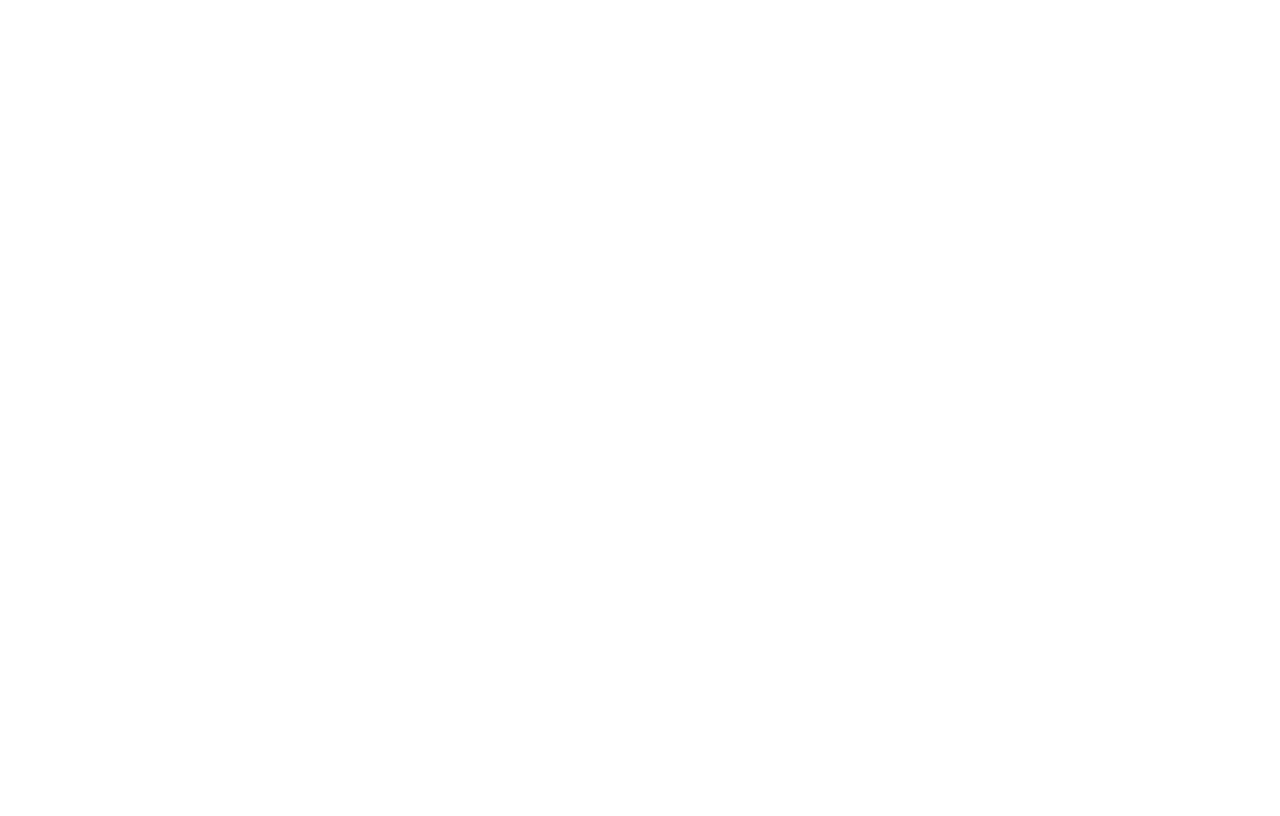
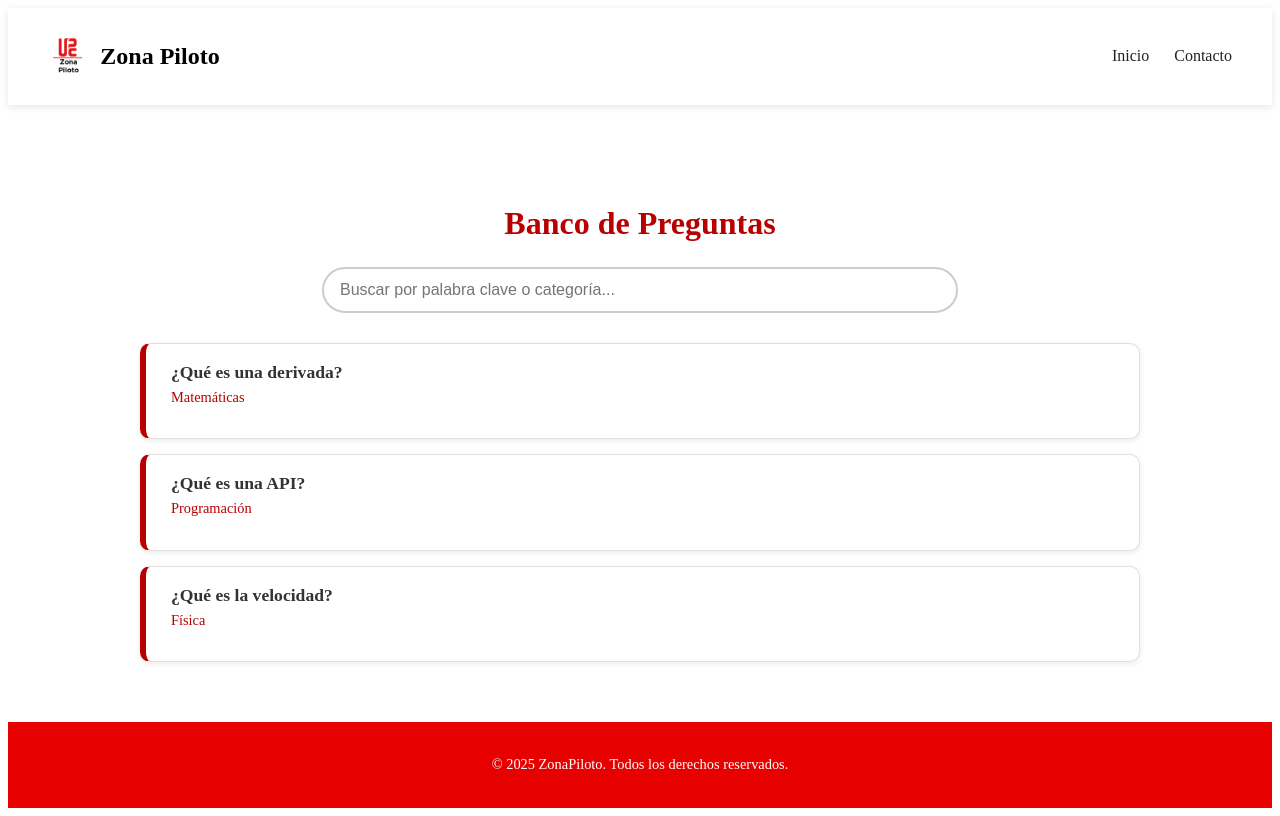
Before and after one commit to UPCLabs/zonapiloto, a React (Vite) app in the folder zonapiloto_front/: page /banco-preguntas in a window 1280 px wide. Before the commit this address had no page. Built offline with nearby package versions, Linux system fonts and the light colour scheme.

Commit message:
dm/banco_preguntas
diseño basico de la pagina del banco de preguntas. (falta conectar con el back)

```diff
--- a/zonapiloto_front/src/App.jsx
+++ b/zonapiloto_front/src/App.jsx
@@ -1,14 +1,15 @@
-import { BrowserRouter, Routes, Route } from "react-router-dom";
+import { BrowserRouter as Router, Routes, Route } from "react-router-dom";
 import Home from "./pages/Home.jsx";
-
+import BancoPreguntas from "./pages/BancoPreguntas.jsx";
 
 function App() {
   return (
-    <BrowserRouter>
+    <Router>
       <Routes>
         <Route path="/" element={<Home />} />
+        <Route path="/banco-preguntas" element={<BancoPreguntas />} />
       </Routes>
-    </BrowserRouter>
+    </Router>
   );
 }
 
--- a/zonapiloto_front/src/components/Header.jsx
+++ b/zonapiloto_front/src/components/Header.jsx
@@ -1,5 +1,6 @@
 import "../styles/header.css";
 import logo from "../assets/images/logo_zona_piloto.png";
+import { Link } from "react-router-dom";
 
 function Header() {
     return (
@@ -9,8 +10,7 @@
                 <h2>Zona Piloto</h2>
             </div>
             <nav className="nav">
-                <a href="#">Inicio</a>
-                <a href="#">Mi Perfil</a>
+                <Link to="/">Inicio</Link>
                 <a href="#">Contacto</a>
             </nav>
         </header>
--- a/zonapiloto_front/src/components/ServicesGrid.jsx
+++ b/zonapiloto_front/src/components/ServicesGrid.jsx
@@ -1,3 +1,4 @@
+import { useNavigate } from "react-router-dom";
 import "../styles/services.css";
 
 const services = [
@@ -12,12 +13,26 @@
 ];
 
 function ServicesGrid() {
+    const navigate = useNavigate();
+
+    const handleClick = (title) => {
+        if (title === "Banco de Preguntas") {
+            navigate("/banco-preguntas");
+        } else {
+            alert(`Haz clic en: ${title}`);
+        }
+    };
+
     return (
         <section className="services">
             <h2>Servicios Disponibles</h2>
             <div className="grid">
                 {services.map((s, i) => (
-                    <div className="card" key={i}>
+                    <div
+                        className="card"
+                        key={i}
+                        onClick={() => handleClick(s.title)}
+                    >
                         <h3>{s.title}</h3>
                         <p>{s.desc}</p>
                     </div>
--- /dev/null
+++ b/zonapiloto_front/src/pages/BancoPreguntas.jsx
@@ -0,0 +1,92 @@
+import { useEffect, useState } from "react";
+import Header from "../components/Header";
+import Footer from "../components/Footer";
+import "../styles/banco.css";
+
+function BancoPreguntas() {
+    const [preguntas, setPreguntas] = useState([]);
+    const [busqueda, setBusqueda] = useState("");
+    const [preguntaAbierta, setPreguntaAbierta] = useState(null);
+
+    useEffect(() => {
+        //  aqui conecto con el back (habalr con el ing del back Mendiz)
+        // fetch("http://localhost:8080/api/preguntas")
+        //   .then(res => res.json())
+        //   .then(data => setPreguntas(data))
+        //   .catch(err => console.error("Error al cargar preguntas:", err));
+
+        //  Mock temporal preguntas pruebas
+        const mock = [
+            {
+                id: 1,
+                categoria: "Matemáticas",
+                pregunta: "¿Qué es una derivada?",
+                respuesta:
+                    "SOY"
+            },
+            {
+                id: 2,
+                categoria: "Programación",
+                pregunta: "¿Qué es una API?",
+                respuesta:
+                    "LA"
+            },
+            {
+                id: 3,
+                categoria: "Física",
+                pregunta: "¿Qué es la velocidad?",
+                respuesta:
+                    "Monda"
+            }
+        ];
+
+        setPreguntas(mock);
+    }, []);
+
+
+    const preguntasFiltradas = preguntas.filter(
+        (p) =>
+            p.pregunta.toLowerCase().includes(busqueda.toLowerCase()) ||
+            p.categoria.toLowerCase().includes(busqueda.toLowerCase())
+    );
+
+    return (
+        <>
+            <Header />
+            <main className="banco-container">
+                <h1>Banco de Preguntas</h1>
+
+                <input
+                    type="text"
+                    placeholder="Buscar por palabra clave o categoría..."
+                    value={busqueda}
+                    onChange={(e) => setBusqueda(e.target.value)}
+                    className="search-input"
+                />
+
+                <div className="preguntas-grid">
+                    {preguntasFiltradas.map((p, index) => (
+                        <div
+                            key={index}
+                            className={`pregunta-card ${preguntaAbierta === index ? "abierta" : ""}`}
+                            onClick={() =>
+                                setPreguntaAbierta(preguntaAbierta === index ? null : index)
+                            }
+                        >
+                            <h3>{p.pregunta}</h3>
+                            <p className="categoria">{p.categoria}</p>
+                            {preguntaAbierta === index && (
+                                <div className="respuesta">
+                                    <p>{p.respuesta}</p>
+                                </div>
+                            )}
+                        </div>
+                    ))}
+                </div>
+            </main>
+            <Footer />
+        </>
+    );
+}
+
+export default BancoPreguntas;
--- /dev/null
+++ b/zonapiloto_front/src/styles/banco.css
@@ -0,0 +1,105 @@
+.banco-container {
+    max-width: 1000px;
+    margin: 100px auto 60px;
+    padding: 0 20px;
+    text-align: center;
+}
+
+.banco-container h1 {
+    font-size: 2rem;
+    color: #b80000;
+    margin-bottom: 25px;
+}
+
+.search-input {
+    width: 80%;
+    max-width: 600px;
+    padding: 12px 16px;
+    margin-bottom: 30px;
+    border: 2px solid #ccc;
+    border-radius: 25px;
+    font-size: 1rem;
+    outline: none;
+    transition: 0.3s ease;
+}
+
+.search-input:focus {
+    border-color: #b80000;
+    box-shadow: 0 0 6px rgba(184, 0, 0, 0.4);
+}
+
+.preguntas-grid {
+    display: flex;
+    flex-direction: column;
+    gap: 15px;
+}
+
+
+.pregunta-card {
+    background-color: #fff;
+    border: 1px solid #e0e0e0;
+    border-left: 6px solid #b80000;
+    border-radius: 10px;
+    padding: 18px 25px;
+    text-align: left;
+    box-shadow: 0 2px 6px rgba(0, 0, 0, 0.08);
+    cursor: pointer;
+    transition: all 0.25s ease-in-out;
+}
+
+.pregunta-card:hover {
+    background-color: #fff5f5;
+    transform: translateX(6px);
+    box-shadow: 0 4px 10px rgba(184, 0, 0, 0.15);
+}
+
+.pregunta-card h3 {
+    margin: 0;
+    color: #333;
+    font-size: 1.1rem;
+    font-weight: 600;
+}
+
+.categoria {
+    font-size: 0.9rem;
+    color: #b80000;
+    margin-top: 6px;
+}
+
+
+.respuesta {
+    margin-top: 10px;
+    border-top: 1px solid #ddd;
+    padding-top: 10px;
+    font-size: 0.95rem;
+    color: #444;
+    animation: fadeIn 0.3s ease-in;
+}
+
+
+@keyframes fadeIn {
+    from {
+        opacity: 0;
+        transform: translateY(-4px);
+    }
+
+    to {
+        opacity: 1;
+        transform: translateY(0);
+    }
+}
+
+
+@media (max-width: 600px) {
+    .pregunta-card {
+        padding: 15px;
+    }
+
+    .banco-container h1 {
+        font-size: 1.6rem;
+    }
+
+    .search-input {
+        width: 95%;
+    }
+}
```
Also changed, not shown: zonapiloto_front/src/assets/images/Logo_zona_piloto.png.
